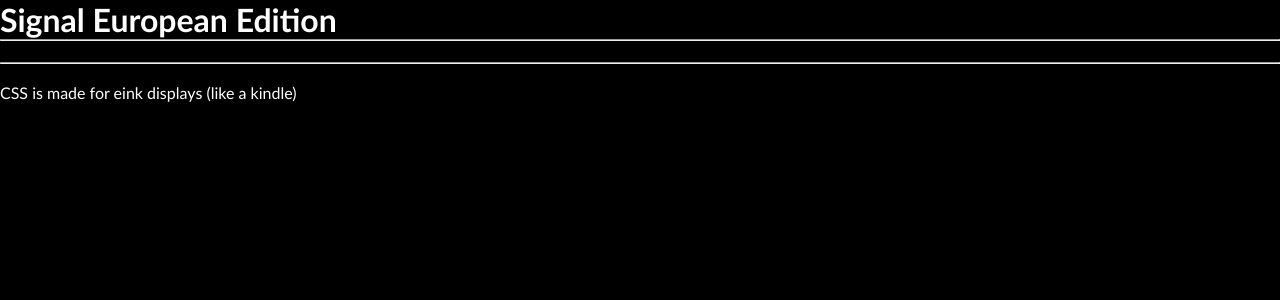
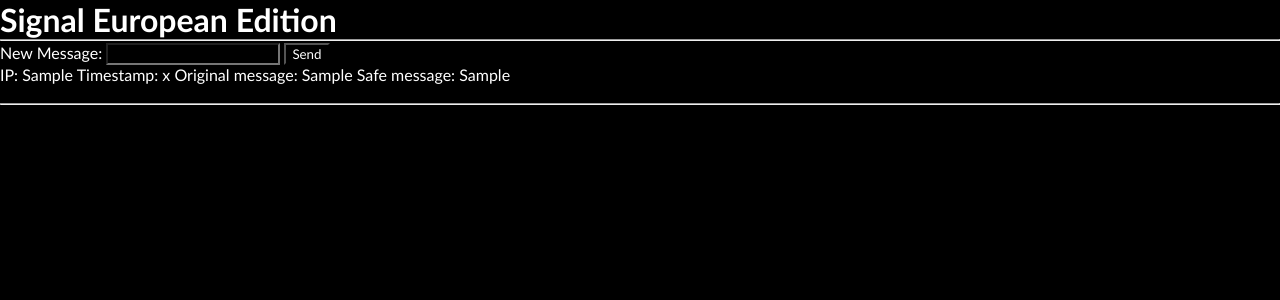
Before and after one commit to shania-codes/eurosignal, a Flask app: page / in a window 1280 px wide. Shown: the top 300 px of the page. Run offline with Flask 3, Linux system fonts and the light colour scheme; tables that the repository leaves empty hold one stand-in row (values such as "Sample post"); one stand-in notice (Sample message) is shown; some libraries are stand-ins or nearby versions.

Commit message:
Create messages table Allow clients to send messages Log IPs and Timestamp Store messages Display last n (currently 20) messages client side

```diff
--- a/app.py
+++ b/app.py
@@ -1,12 +1,13 @@
 from flask import Flask, render_template, request, redirect, url_for, flash
 import sqlite3
-from flask_socketio import SocketIO#, send, emit
+from flask_socketio import SocketIO, send, emit
+from datetime import datetime
 
 
 app = Flask(__name__)
 app.secret_key = "worst_admin"
 socketio = SocketIO()
-
+socketio.init_app(app)
 
 def get_db():
     db = sqlite3.connect("data.db")
@@ -17,31 +18,62 @@ def create_db():
 
     # Create tables
     ## Messages
-    cursor.execute("CREATE TABLE IF NOT EXISTS messages (id INTEGER PRIMARY KEY AUTOINCREMENT, ip TEXT, timestamp TEXT, original TEXT NOT NULL, censored TEXT, accepted BOOLEAN, safe TEXT)")
-
+    cursor.execute("CREATE TABLE IF NOT EXISTS messages (id INTEGER PRIMARY KEY AUTOINCREMENT, ip TEXT, timestamp TEXT, original TEXT NOT NULL, accepted BOOLEAN, safe TEXT)")
 
     db.commit()
     db.close()
 create_db()
-socketio.init_app(app)
+
 
 @app.route("/", methods=["GET", "POST"])
 def index():
-    return render_template("index.html")
+    return render_template("index.html", messages=get_last_n_messages())
 
 
-# https://flask-socketio.readthedocs.io/en/latest/getting_started.html
 # SocketIO
-@socketio.on('message')
-def handle_my_custom_event(json):
-    print('received json: ' + str(json))
-    user_ip = request.headers.get('X-Forwarded-For', request.remote_addr)
-    print(user_ip)
+## Initial Connection
+@socketio.on("initial_connection")
+def initialconnection(json):
+    ip = request.headers.get('X-Forwarded-For', request.remote_addr)
+    print(ip, str(json["data"]))
+    # TODO make get last n function and return last 20 messages which the client will then display
 
 ## New message
-@socketio.on('my event')
-def handle_my_custom_event(data):
-    emit('my response', data, broadcast=True)
+@socketio.on("new_message")
+def new_message(json):
+    ip = request.headers.get('X-Forwarded-For', request.remote_addr)
+    timestamp = datetime.utcnow().isoformat()
+
+    # Original message the user sent
+    original = str(json["message"]).strip()
+    print(ip,timestamp,"message:" ,original)
+
+    # Input validation for original
+    if not original or len(original) > 2000: # 2000 char limit per message
+        emit("error", {"message": "Message too long (or empty)."}) # TODO display error on client
+        return # Stops the rest of the function from running
+
+    # boolean, AI(LLM or other) marks message as acceptable (1) or unacceptable (0)
+    accepted = 1 if "badword" not in original.lower() else 0
+    # TODO AI(LLM or other) integration
+
+    # safe, LLM rewritten version of accepted messages
+    if accepted == 1:
+        safe = original #TODO LLM integration
+    else:
+        safe = None # Just store the original message the AI(LLM or other) marked it for deletion so it didn't rewrite a safe version
+
+    # Save to DB
+    db = get_db()
+    cursor = db.cursor()
+
+    cursor.execute("INSERT INTO messages (ip, timestamp, original, accepted, safe) VALUES (?, ?, ?, ?, ?)", (ip, timestamp, original, accepted, safe))
+
+    db.commit()
+    db.close()
+
+## Load older
+# TODO when user scrolls back far enough return more older messages if any, if less than n messages (including 0 older messages) display a message so the user knows they have seen loaded all messages
 
 
 # Error Handling
@@ -50,3 +82,11 @@ def page_not_found(error):
     return redirect(url_for('index'))
 
 # Database functions
+## Get Last n messages TODO untested
+def get_last_n_messages(n=20):
+    db = get_db()
+    cursor = db.cursor()
+    cursor.execute("SELECT * from messages ORDER BY id DESC LIMIT ?", (n,))
+    messages = cursor.fetchall()
+    db.close()
+    return messages[::-1] # Has oldest messages first
--- a/templates/index.html
+++ b/templates/index.html
@@ -7,17 +7,36 @@
 <script src="https://cdnjs.cloudflare.com/ajax/libs/socket.io/4.0.1/socket.io.js" integrity="sha512-q/dWJ3kcmjBLU4Qc47E4A9kTB4m3wuTY7vkFJDTZKjTs8jhyGQnaUrxa0Ytd0ssMZhbNua9hE+E7Qv1j+DyZwA==" crossorigin="anonymous"></script>
 
 
-
-
-
 <script type="text/javascript" charset="utf-8">
     var socket = io();
     socket.on("connect", function() {
-        socket.emit("message", {data: "I'm connected!"});
+        socket.emit("initial_connection", {data: "connected"});
     });
 </script>
 
 
+<form id="messageForm">
+<label>New Message: </label>
+<input id="messageInput" required>
+<button type="submit">Send</button>
+<script type="text/javascript" charset="utf-8">
+
+    document.getElementById("messageForm").addEventListener("submit", function(e) {
+        e.preventDefault();
+        const message = document.getElementById("messageInput").value.trim();
+        if (message.length === 0) return; // (skips rest of code if the message is empy)
+        // else sends the new message to the server
+        socket.emit("new_message", {message: message});
+
+        // TODO: use emit broadcast so the user gets new messages without reloading
+        location.reload();
+    });
+</script>
+</form>
+
+{% for message in messages %}
+<message id="{{message[0]}}" {% if message[4] == 0 %}class="deleted_message"{%endif%}>IP: {{message[1]}} Timestamp: {{message[2]}} Original message: {{message[3]}} {% if message[4] == 1 %}Safe message: {{message[5]}}{%endif%}</message><br>
+{% endfor %}
 <br><hr>
-<br>CSS is made for eink displays (like a kindle)
+<br>
 {% endblock %}
```
